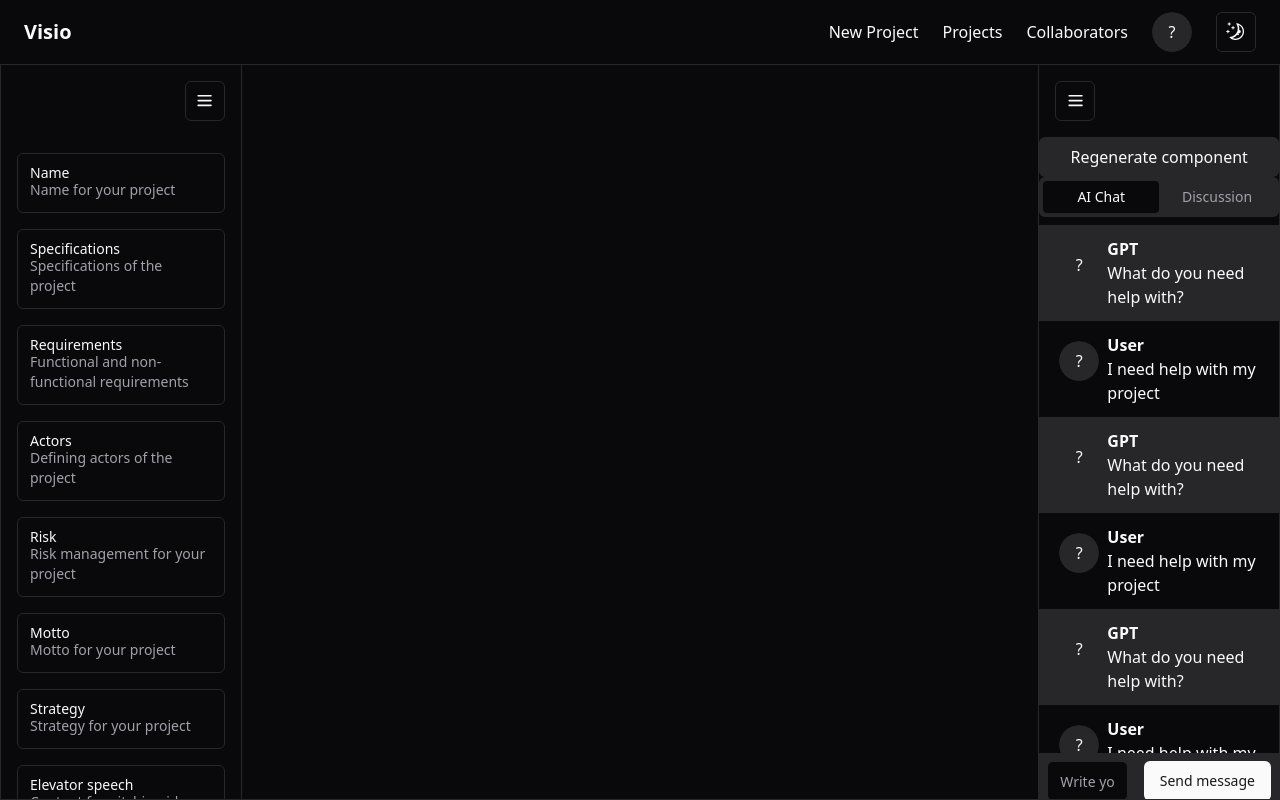
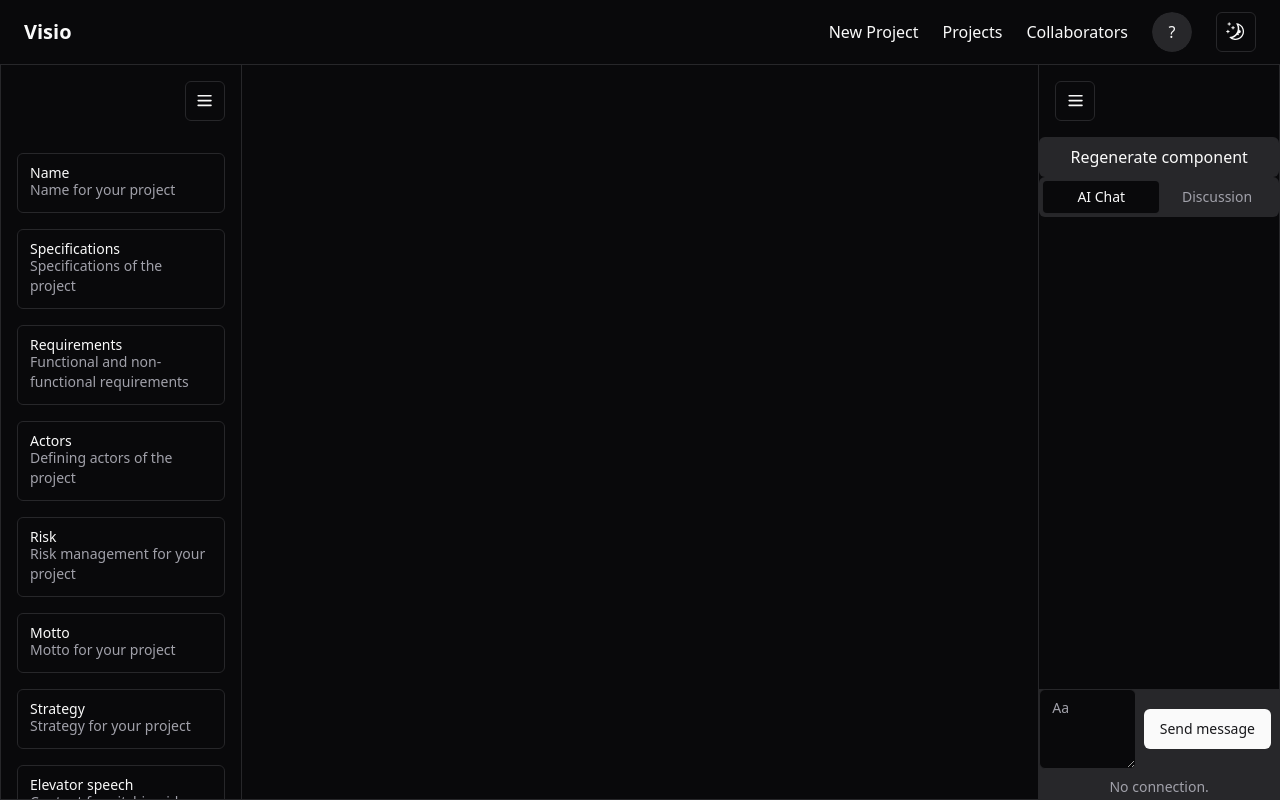
Before and after one commit to jzywiecki/SuPReA, a React (Vite) app in the folder client/: page /projects/1 in a window 1280 px wide. Built offline with nearby package versions, Linux system fonts and the light colour scheme.

Commit message:
dynamic scrolling of messages

```diff
--- a/client/src/components/Chat.tsx
+++ b/client/src/components/Chat.tsx
@@ -1,10 +1,41 @@
 import { Tabs, TabsContent, TabsList, TabsTrigger } from "@/components/ui/tabs";
 import ChatMessage from "@/components/ChatMessage";
 import { Button } from "./ui/button";
-import { Input } from "@/components/ui/input";
-import { ScrollArea } from "@/components/ui/scroll-area";
+import { Textarea } from "@/components/ui/textarea";
+import * as ScrollArea from '@radix-ui/react-scroll-area';
+import React from "react";
+import { useEffect, useState } from "react";
 
-const Chat = ({ isCollapsed }) => {
+const Chat = ({ isCollapsed, projectId, senderId }) => {
+
+    const [connected, setConnected] = useState(false);
+    const [messages, setMessages] = useState([]);
+
+    // max constraint height
+    const [scrollChatHeight, setScrollChatHeight] = useState(0);
+    const [scrollAiChatHeight, setScrollAiChatHeight] = useState(0);
+
+    // current scroll Y position
+    const [scrollChatTop, setScrollChatTop] = useState(0);
+    const [scrollAiChatTop, setScrollAiChatTop] = useState(0);
+
+    // height of visible area
+    const [clientChatHeight, setClientChatHeight] = useState(0);
+    const [clientAiChatHeight, setClientAiChatHeight] = useState(0);
+
+
+    function useChatScroll<T>(dep: T): React.MutableRefObject<HTMLDivElement> {
+        const ref = React.useRef<HTMLDivElement>();
+        React.useEffect(() => {
+          if (ref.current && scrollAiChatHeight - scrollAiChatTop == clientAiChatHeight) {
+            ref.current.scrollTop = ref.current.scrollHeight;
+          }
+        }, [dep]);
+        return ref;
+    }
+
+    const scrollAiRef = useChatScroll(messages);
+
 
     return (
         <div className="h-full w-full flex-col justify-center">
@@ -16,34 +47,52 @@ const Chat = ({ isCollapsed }) => {
                             <TabsTrigger value="discussion">Discussion</TabsTrigger>
                         </TabsList>
                         <TabsContent value="ai">
-            <ScrollArea style={{ height: 'calc(100vh - 68*4px)'}}>
-                    <ChatMessage message={{user: "GPT", content: "What do you need help with?"}} id={3} />
-                    <ChatMessage message={{user: "User", content: "I need help with my project"}} id={4} />
-                    <ChatMessage message={{user: "GPT", content: "What do you need help with?"}} id={3} />
-                    <ChatMessage message={{user: "User", content: "I need help with my project"}} id={4} />
-                    <ChatMessage message={{user: "GPT", content: "What do you need help with?"}} id={3} />
-                    <ChatMessage message={{user: "User", content: "I need help with my project"}} id={4} />
-                    <ChatMessage message={{user: "GPT", content: "Hello, how can I help you?"}} id={1} />
-                    <ChatMessage message={{user: "User", content: "I need help with my project"}} id={2} />
-                </ScrollArea>
+
+                        <ScrollArea.Root className="scroll-area-root" style={{ height: 'calc(92vh - 68*4px)' }}>
+                            <ScrollArea.Viewport className="scroll-area-viewport"
+                                ref={scrollAiRef}
+                                style={{ height: 'calc(92vh - 68*4px)' }}
+                                onScrollCapture={(event) => {
+                                    setScrollAiChatHeight(event.target.scrollHeight);
+                                    setScrollAiChatTop(event.target.scrollTop);
+                                    setClientAiChatHeight(event.target.clientHeight);
+                                }}>
+                                {messages.map((message) => (
+                                    <ChatMessage key={message.id} message={message} id={message.id} />
+                                ))}
+                            </ScrollArea.Viewport>
+                            <ScrollArea.Scrollbar className="scroll-area-scrollbar" orientation="vertical">
+                                <ScrollArea.Thumb className="scroll-area-thumb" />
+                            </ScrollArea.Scrollbar>
+                            <ScrollArea.Corner className="scroll-area-corner" />
+                        </ScrollArea.Root>
+
+
                             </TabsContent>
                         <TabsContent value="discussion">
-a
+                            <ScrollArea onScrollCapture={ (event) => {
+                                    setScrollChatHeight(event.target.scrollHeight);
+                                    setScrollChatTop(event.target.scrollTop);
+                                    setClientChatHeight(event.target.clientHeight);
+                            }}
+                                style={{ height: 'calc(92vh - 68*4px)'}
+                            }>
+                                siema
+                            </ScrollArea>
                         </TabsContent>
                     </Tabs>
 
-            <div className="w-full flex items-center bg-muted h-18">
-                <Input placeholder="Write your message here" className="m-2"/>
+                    <div className="w-full flex items-center bg-muted ">
+                        <Textarea placeholder="Aa" />
                         <Button className="m-2">Send message</Button>
                     </div>
                     <div className="bg-muted text-center text-sm text-muted-foreground p-2 h-18">
-            GPT might make mistakes.
+                        {connected ? "Connected" : "No connection."}
                     </div>
                 </>
             )}
-
         </div>
-    )
+    );
 }
 
 export default Chat;
--- a/client/src/components/ChatMessage.tsx
+++ b/client/src/components/ChatMessage.tsx
@@ -6,6 +6,7 @@ import {
 
 
 const ChatMessage = ({ message, id }) => {
+
 
     return (
         <div className={`flex p-3 ${id % 2 == 1 ? 'justify-start bg-accent' : 'justify-end bg-background'}`}>
@@ -16,6 +17,9 @@ const ChatMessage = ({ message, id }) => {
             <div className="flex-col">
             <div className="font-bold">{message.user}</div>
             <div className="">{message.content}</div>
+            {!message.confirmed ? (
+                    <div className="text-sm text-gray-500">Sending...</div>
+            ) : null}
             </div>
         </div>
     )
```
Lines whose indentation alone changed are shown as unchanged.
